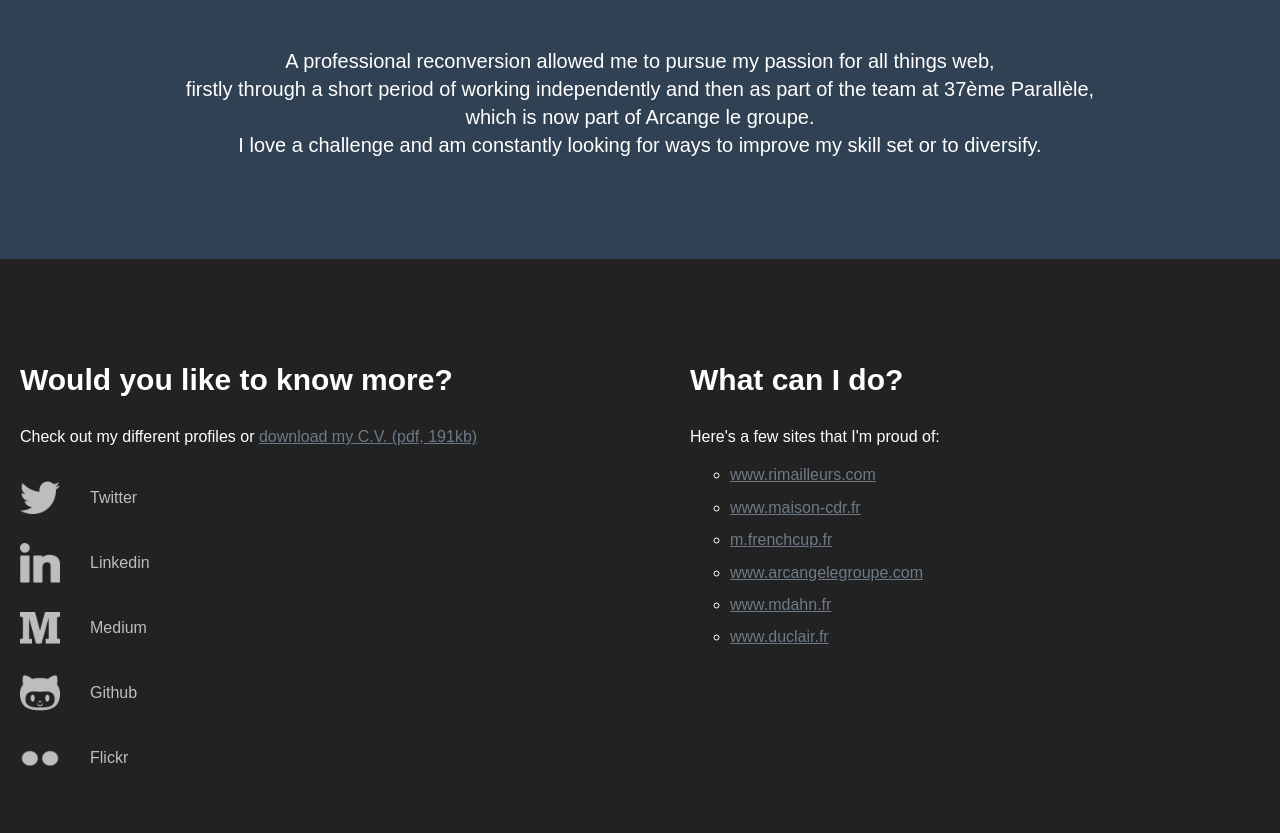
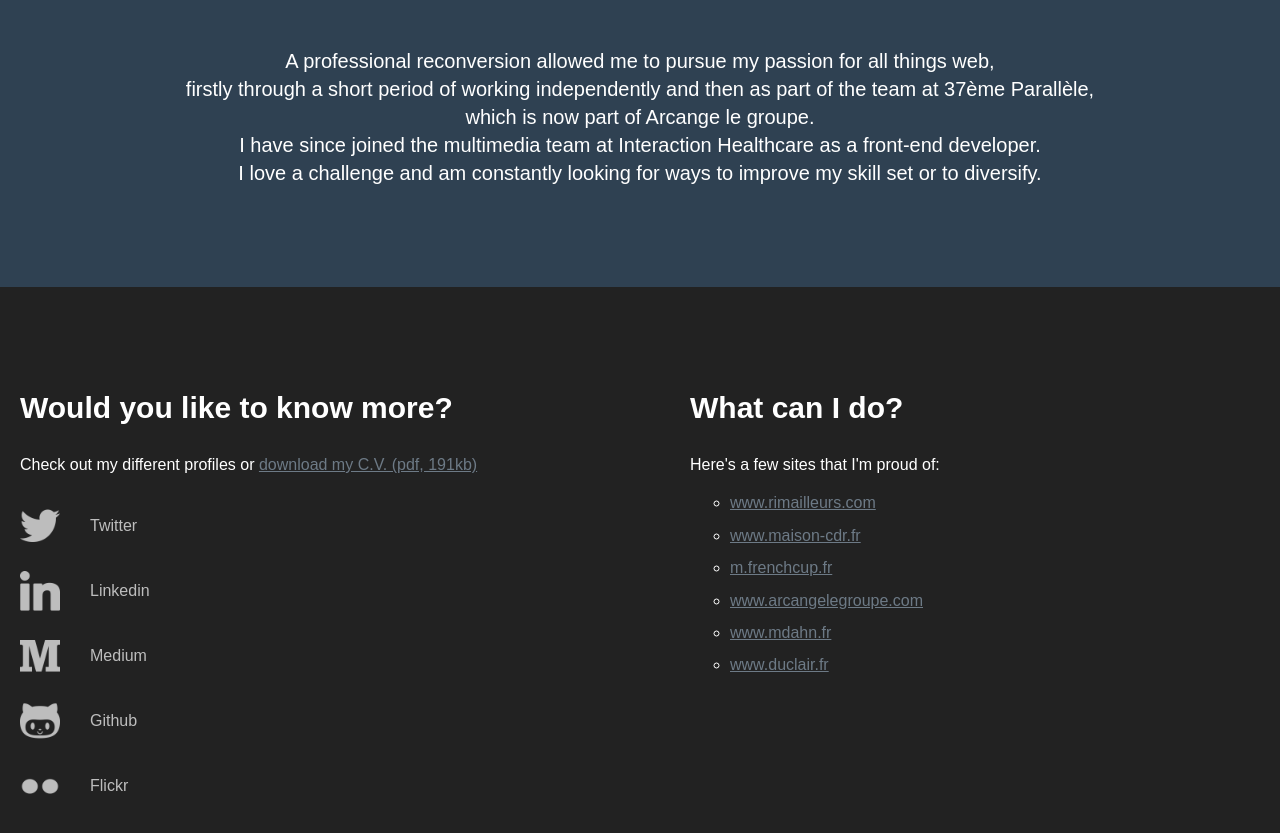
Before and after one commit to appleneil/appleneil.github.io, a plain HTML site: page index.html in a window 1280 px wide. Shown: the part 1223-2056 px from the top of the page. Drawn offline with nearby package versions, Linux system fonts and the light colour scheme; a script that the page names is missing.

Commit message:
Experience update

```diff
--- a/index.html
+++ b/index.html
@@ -51,7 +51,7 @@
                 <div class="photo">
                     <img src="img/neil-appleton.jpg" alt="Neil Appleton" height="300" width="300" />
                 </div>
-                <p class="align-centre">A professional reconversion allowed me to pursue my passion for all things web,<br />firstly through a short period of working independently and then as part of the team at 37ème Parallèle,<br />which is now part of Arcange le groupe.<br />I love a challenge and am constantly looking for ways to improve my skill set or to diversify.</p>
+                <p class="align-centre">A professional reconversion allowed me to pursue my passion for all things web,<br />firstly through a short period of working independently and then as part of the team at 37ème Parallèle,<br />which is now part of Arcange le groupe.<br />I have since joined the multimedia team at Interaction Healthcare as a front-end developer.<br />I love a challenge and am constantly looking for ways to improve my skill set or to diversify.</p>
                 </div>
         </section>
         <section class="section more">
```
